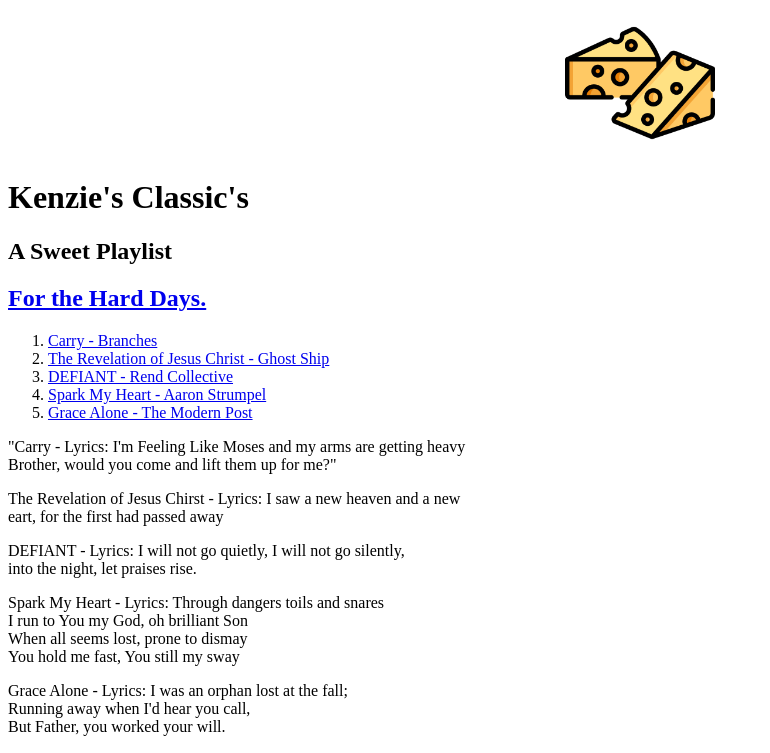
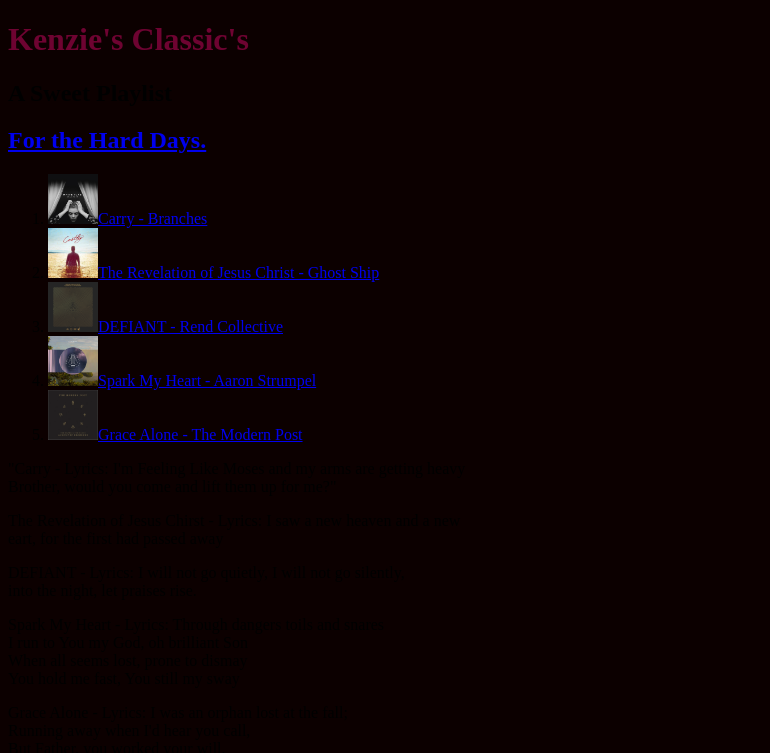
Before and after one commit to KenzBenz/Kenzie-s-MixTape, a plain HTML site: page index.html in a window 1280 px wide. Shown: the top 753 px of the page, without its empty margins (0-770 px from the left). Drawn offline with Linux system fonts and the light colour scheme; files that its build step writes are made by us from their sources.

Commit message:
Add files via upload

```diff
--- a/index.html
+++ b/index.html
@@ -10,9 +10,10 @@
         }
       </style>
     <title>Kenzie's MixTape</title>
+    <link href="css/styles.css" type="text/css" rel="stylesheet" />
   </head>
   <body>
-    <img src="cheese.png" class="center"/>
+
     <!-- Change Image Above -->
     <h1 id="top">Kenzie's Classic's</h1>
     <h2>A Sweet Playlist</h2>
@@ -23,11 +24,16 @@
     <h2 id="hard"><a href="#hard">For the Hard Days.</a></h2>
 
     <ol>
-      <li><a href="#carry">Carry - Branches</a></li>
-      <li><a href="#revelation">The Revelation of Jesus Christ - Ghost Ship</a></li>
-      <li><a href="#defiant">DEFIANT - Rend Collective</a></li>
-      <li><a href="#spark">Spark My Heart - Aaron Strumpel</a></li>
-      <li><a href="#grace">Grace Alone - The Modern Post</a></li>
+      <li><img src="branches.jpeg" alt="album cover for branches" width="50" height="50" /><a href="#carry">Carry - Branches</a></li>
+          <!--https://www.branchesmusic.com/store/white-flag-physical-cd-->
+      <li><img src="ghostship.jpeg" alt="album cover for the revelation of Jesus Christ" width="50" height="50" /><a href="#revelation">The Revelation of Jesus Christ - Ghost Ship</a></li>
+          <!--https://en.wikipedia.org/wiki/Costly_(album)-->
+      <li><img src="rendcollective.png" alt="album cover for defiant" width="50" height="50" /><a href="#defiant">DEFIANT - Rend Collective</a></li>
+          <!--https://www.worshiptogether.com/songs/defiant-rend-collective/-->
+      <li><img src="aaronstrumpel.jpeg" alt="album cover for spark my heart" width="50" height="50" /><a href="#spark">Spark My Heart - Aaron Strumpel</a></li>
+          <!--https://aaronstrumpel.bandcamp.com/track/spark-my-heart-2-->
+      <li><img src="modernpost.png" alt="album cover for grace alone" width="50" height="50" /><a href="#grace">Grace Alone - The Modern Post</a></li>
+          <!--https://www.youtube.com/watch?v=45ldAJwLpr8-->
     </ol>
 
     <p id="carry">"Carry - Lyrics: I'm Feeling Like Moses and my arms are getting heavy<br />
--- /dev/null
+++ b/styles.css
@@ -0,0 +1,7 @@
+body {
+   background-color:#0C0000
+}
+h1 {
+  color:#6E0331
+
+}
```
Also changed, not shown: aaronstrumpel.jpeg (added), branches.jpeg (added), ghostship.jpeg (added), modernpost.png (added), rendcollective.png (added).
